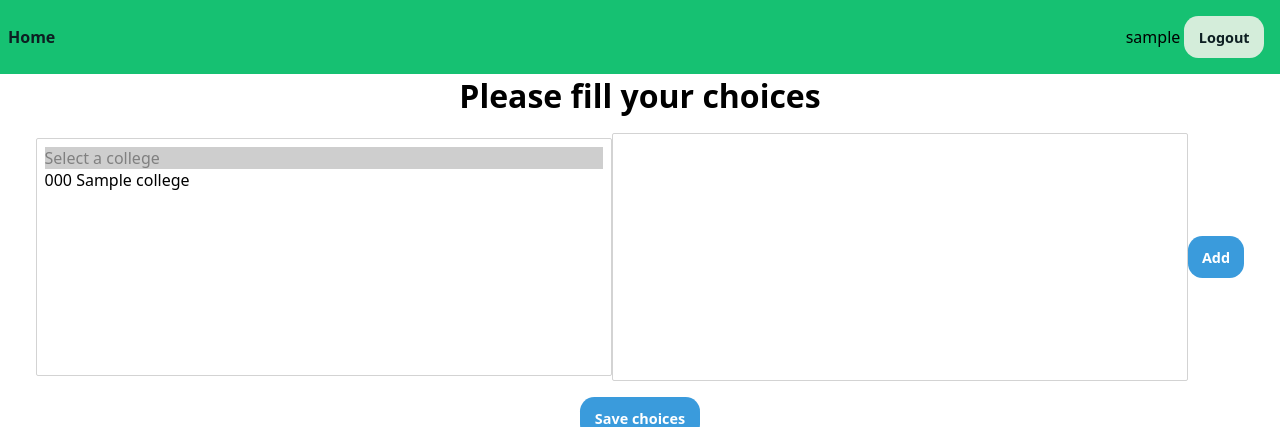
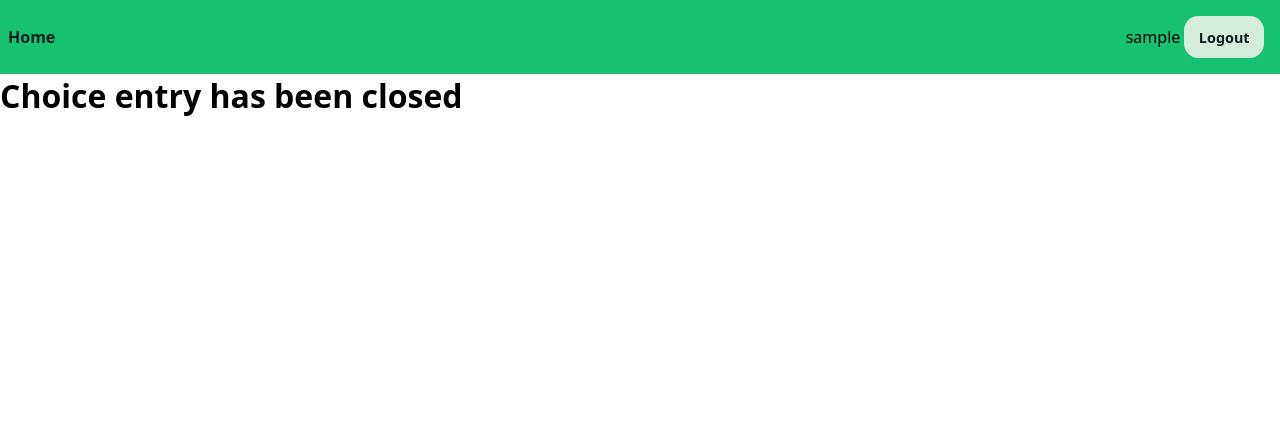
Before and after one commit to ananthvk/student-admission-counselling, a Django app: page /counselling/choiceentry/ in a window 1280 px wide. Shown: the top 427 px of the page. Run offline with Django 5.2, Linux system fonts and the light colour scheme; a user stored in the database is signed in; tables that the repository leaves empty hold one stand-in row (values such as "Sample post"); lists and menus that the app fills with data are empty.

Commit message:
Implemented enabling/disabling of choice entry

```diff
--- a/scm_site/counselling/admin.py
+++ b/scm_site/counselling/admin.py
@@ -1,5 +1,6 @@
 from django.contrib import admin
-from .models import Course, College, ChoiceEntry, Program, RankList, RankListEntry, Student
+from preferences.admin import PreferencesAdmin
+from .models import Course, College, ChoiceEntry, Program, RankList, RankListEntry, Student, SitePreference
 # Register your models here.
 
 admin.site.register(Course)
@@ -9,3 +10,5 @@ admin.site.register(Program)
 admin.site.register(RankList)
 admin.site.register(RankListEntry)
 admin.site.register(Student)
+
+admin.site.register(SitePreference, PreferencesAdmin)
--- a/scm_site/counselling/models.py
+++ b/scm_site/counselling/models.py
@@ -2,6 +2,7 @@ from django.db import models
 from django.contrib.auth.models import User
 from django.utils import timezone
 from django.template.defaultfilters import slugify
+from preferences.models import Preferences
 
 User._meta.get_field('email')._unique = True
 
@@ -116,3 +117,6 @@ class ChoiceEntry(models.Model):
 
     def __str__(self) -> str:
         return f"{self.student} {self.program} {self.priority}"
+
+class SitePreference(Preferences):
+    choice_entry_enabled = models.BooleanField(default=True)
--- a/scm_site/counselling/reports.py
+++ b/scm_site/counselling/reports.py
@@ -4,7 +4,7 @@ from reportlab.lib import colors
 from reportlab.lib.units import inch
 from reportlab.lib.styles import ParagraphStyle
 from .models import User, ChoiceEntry
-from time import gmtime, strftime
+from time import gmtime, strftime, localtime
 
 
 class PreferenceListReport:
@@ -17,7 +17,7 @@ class PreferenceListReport:
         right_margin = 18
         name = self.user.get_full_name()
         username = self.user.username
-        report_generation_time = strftime("%Y-%m-%d %H:%M:%S", gmtime())
+        report_generation_time = strftime("%Y-%m-%d %H:%M:%S", localtime())
 
         doc = SimpleDocTemplate(
             buffer,
--- /dev/null
+++ b/scm_site/counselling/templates/counselling/choice_entry_closed.html
@@ -0,0 +1,7 @@
+{% extends 'counselling/base.html' %}
+{% block title %}
+  <title>Choice entry has been closed for this round</title>
+{% endblock %}
+{% block content %}
+  <h1>Choice entry has been closed</h1>
+{% endblock %}
--- a/scm_site/counselling/templates/counselling/index.html
+++ b/scm_site/counselling/templates/counselling/index.html
@@ -14,7 +14,9 @@
   </div>
   {% if request.user.is_authenticated %}
     <div>
-    <a href="{% url 'counselling:choice_entry' %}" class="link">Click here for option entry</a>
+      {% if preferences.SitePreference.choice_entry_enabled %}
+        <a href="{% url 'counselling:choice_entry' %}" class="link">Click here for choice entry</a>
+      {% endif %}
     </div>
     <div>
       <a href="{% url 'counselling:view_ranks' %}" class="link">Click here to view your rank</a>
--- a/scm_site/counselling/views.py
+++ b/scm_site/counselling/views.py
@@ -1,4 +1,10 @@
-from django.http import HttpResponse, HttpRequest, JsonResponse, FileResponse
+from django.http import (
+    HttpResponse,
+    HttpRequest,
+    JsonResponse,
+    FileResponse,
+    HttpResponseForbidden,
+)
 from django.views.generic.list import ListView
 from django.views.generic.detail import DetailView
 from django.shortcuts import render, get_object_or_404
@@ -10,6 +16,7 @@ from .models import (
     ChoiceEntry,
     RankList,
     RankListEntry,
+    SitePreference,
 )
 from django.contrib.auth.decorators import login_required
 from django.views.decorators.http import require_http_methods
@@ -17,7 +24,7 @@ from django.views.decorators.csrf import ensure_csrf_cookie
 from django.db import transaction
 import json
 from .reports import PreferenceListReport
-
+from preferences import preferences
 
 # Create your views here.
 
@@ -45,6 +52,10 @@ class CollegeDetailView(DetailView):
 @login_required
 @ensure_csrf_cookie
 def option_entry_view(request: HttpRequest):
+
+    if not preferences.SitePreference.choice_entry_enabled:
+        return render(request, "counselling/choice_entry_closed.html")
+
     # Only return those colleges which offer atleast one program
     queryset = (
         College.objects.filter(programs__isnull=False).distinct().order_by("code")
@@ -62,6 +73,8 @@ def option_entry_view(request: HttpRequest):
 @login_required
 @require_http_methods(["POST"])
 def option_entry_post(request: HttpRequest):
+    if not preferences.SitePreference.choice_entry_enabled:
+        return HttpResponseForbidden("Choice entry has been closed")
     payload = json.loads(request.body)
     student = Student.objects.get(user=request.user)
     with transaction.atomic():
--- a/scm_site/scm_site/settings.py
+++ b/scm_site/scm_site/settings.py
@@ -56,6 +56,8 @@ INSTALLED_APPS = [
     "django.contrib.sessions",
     "django.contrib.messages",
     "django.contrib.staticfiles",
+    "django.contrib.sites",
+    "preferences",
 ]
 
 MIDDLEWARE = [
@@ -82,6 +84,7 @@ TEMPLATES = [
                 "django.template.context_processors.request",
                 "django.contrib.auth.context_processors.auth",
                 "django.contrib.messages.context_processors.messages",
+                "preferences.context_processors.preferences_cp",
             ],
         },
     },
@@ -169,3 +172,5 @@ PASSWORD_HASHERS = (
     'django.contrib.auth.hashers.BCryptPasswordHasher',
     'django.contrib.auth.hashers.MD5PasswordHasher',
 )
+
+SITE_ID = 1
```
Also changed, not shown: scm_site/counselling/migrations/0010_sitepreferences.py (added), scm_site/counselling/migrations/0011_alter_sitepreferences_option_entry_enabled.py (added), scm_site/counselling/migrations/0012_rename_sitepreferences_sitepreference.py (added), scm_site/counselling/migrations/0013_rename_option_entry_enabled_sitepreference_choice_entry_enabled.py (added). Lines whose indentation alone changed are shown as unchanged.
